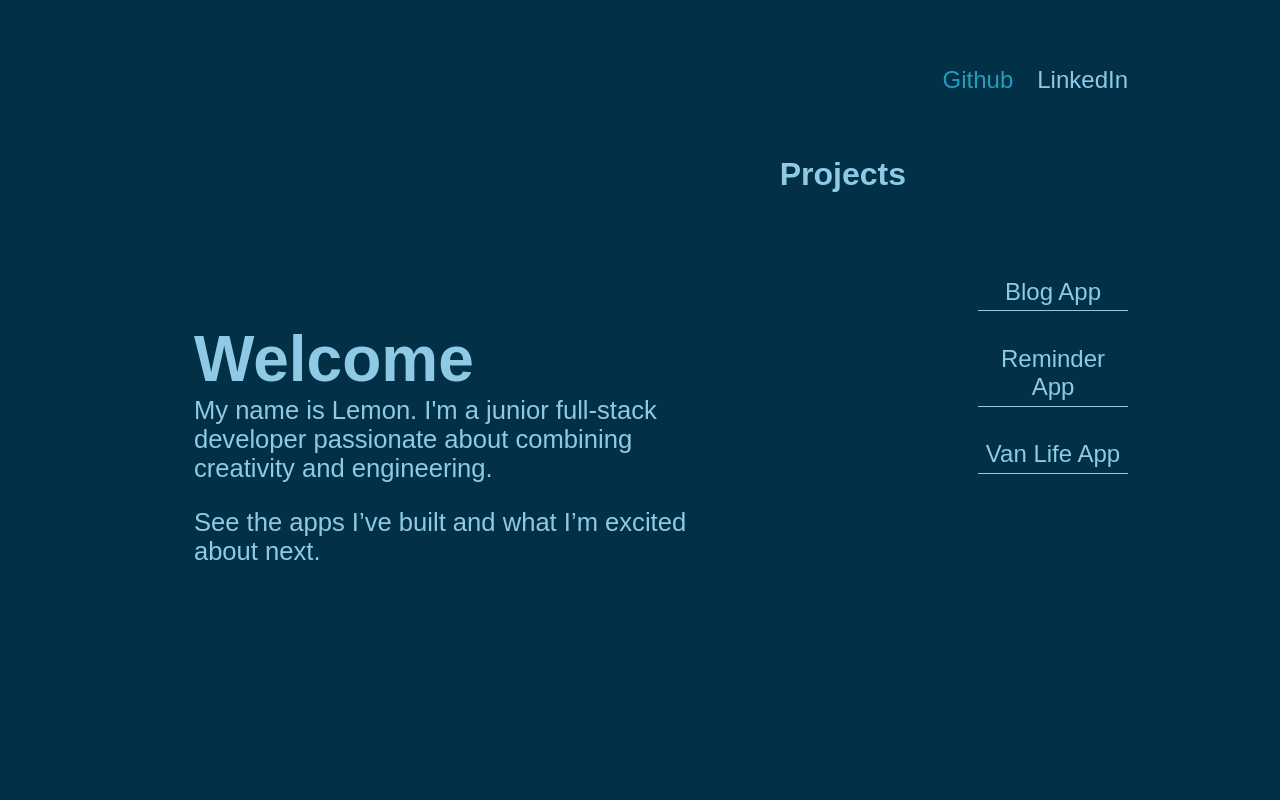
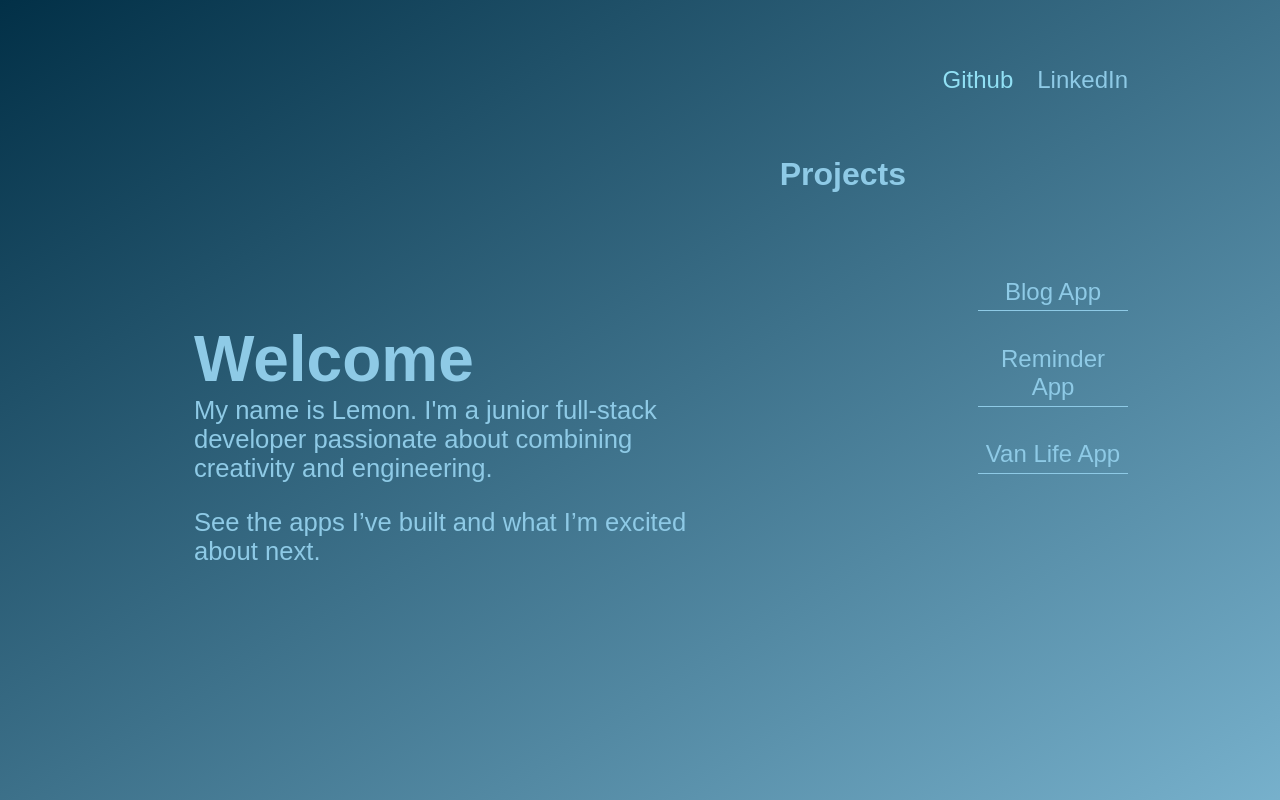
Before and after one commit to Lefie/lemon, a React (Vite) app: page / in a window 1280 px wide. In both pictures the pointer is over the link "Github". Built offline with nearby package versions, Linux system fonts and the light colour scheme; a web font is replaced by a local one.

Commit message:
change background color to gradient

```diff
--- a/src/index.css
+++ b/src/index.css
@@ -4,7 +4,8 @@
 }
 
 .wrapper {
-  background-color: #023047;
+  /* background-color: #023047; */
+  background: linear-gradient(to bottom right, #023047 0%, #8ecae6 120% );
   min-height: 100vh;
 }
 
@@ -115,7 +116,7 @@ a {
 }
 
 a:hover {
-  color:#219ebc;
+  color:#91e0f4;
   transition:0.2s;
 }
 
```
